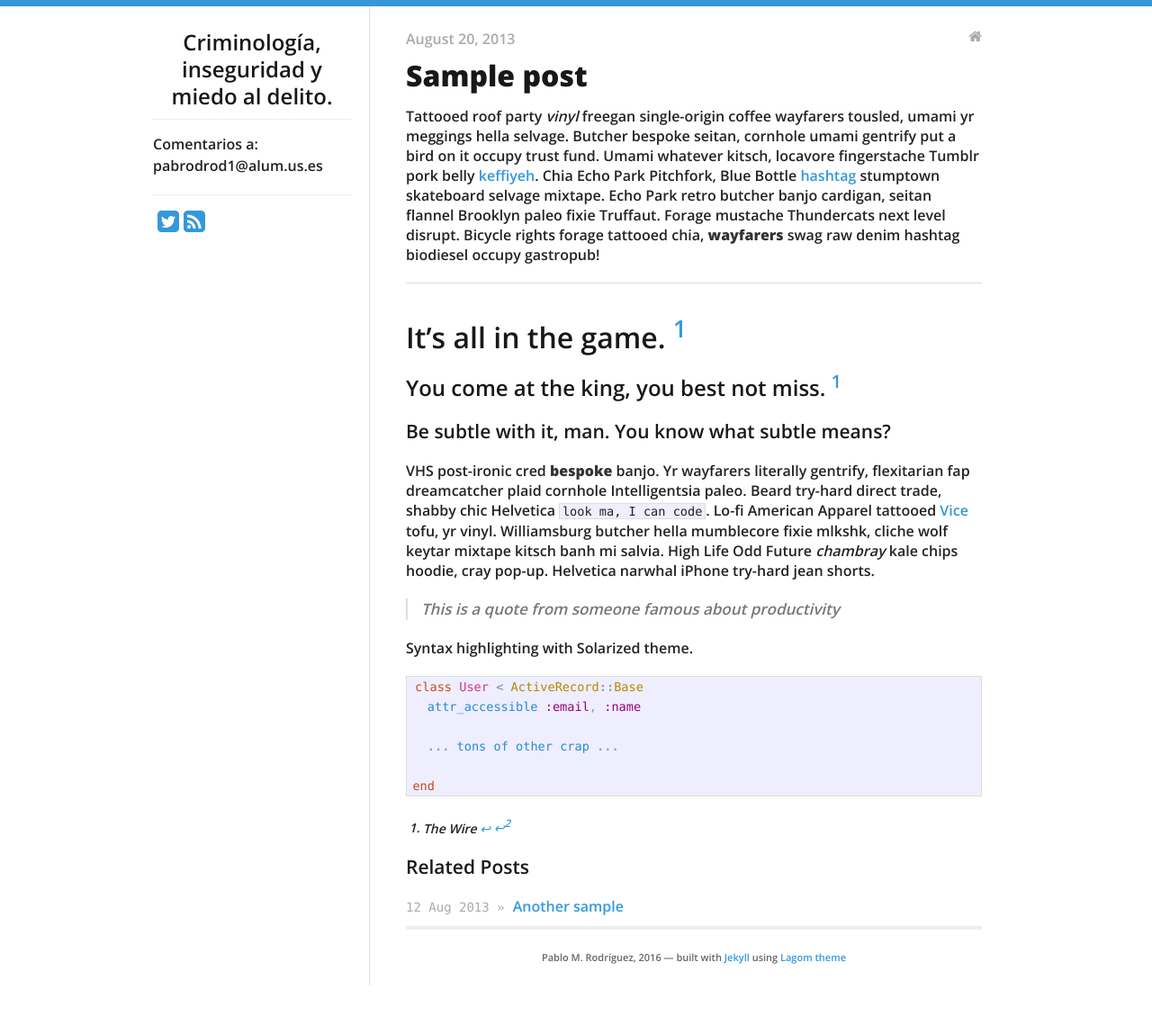
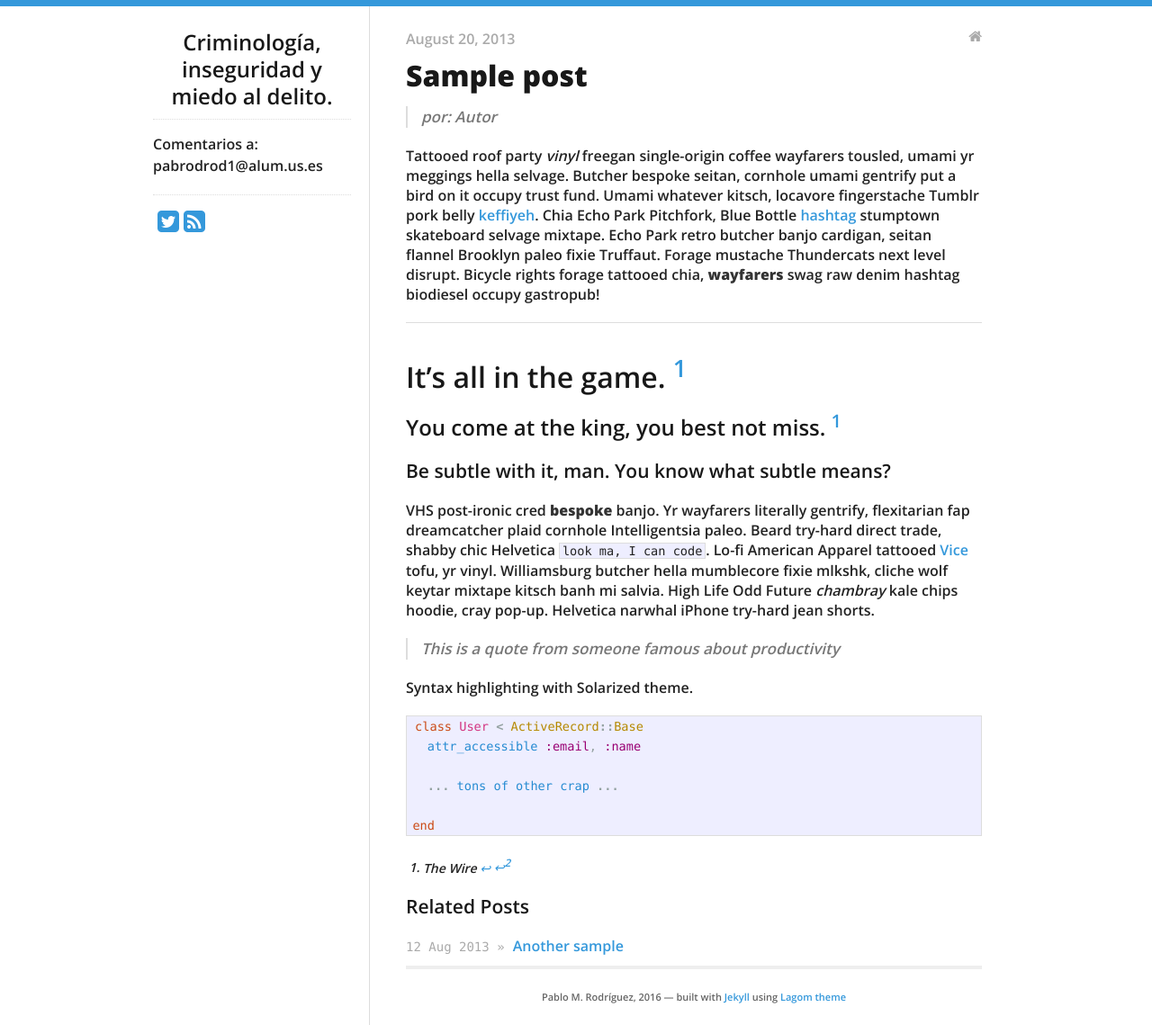
Before and after one commit to fearofcrime/fearofcrime.github.io, a Jekyll site: the page built from _posts/2013-08-20-sample-post.md, in a window 1280 px wide. Shown: the whole page at 90% size. Built offline with Jekyll 4.4.1, drawn with Linux system fonts in a browser that asks for light colours; nearby versions of some CDN libraries; before the commit the page ends 1095 px from its top, so only the background shows below that.

Commit message:
Update 2013-08-20-sample-post.md

```diff
--- a/_posts/2013-08-20-sample-post.md
+++ b/_posts/2013-08-20-sample-post.md
@@ -4,6 +4,7 @@ title: Sample post
 categories:
 - blog
 ---
+> por: Autor
 
 Tattooed roof party *vinyl* freegan single-origin coffee wayfarers tousled, umami yr
 meggings hella selvage. Butcher bespoke seitan, cornhole umami gentrify put a bird
```
